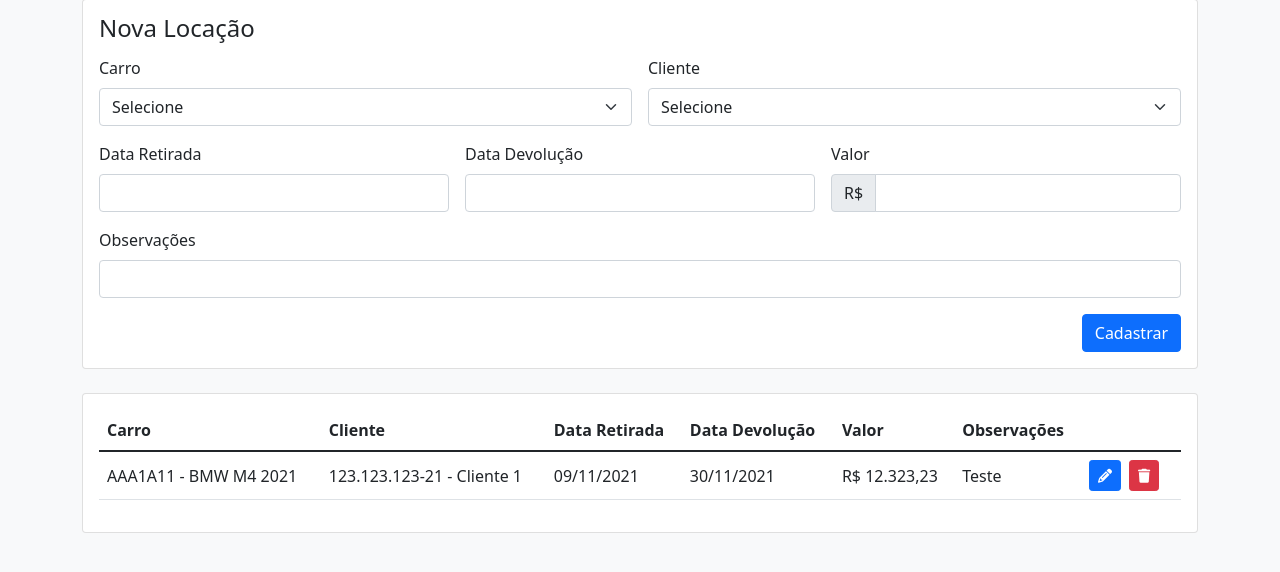
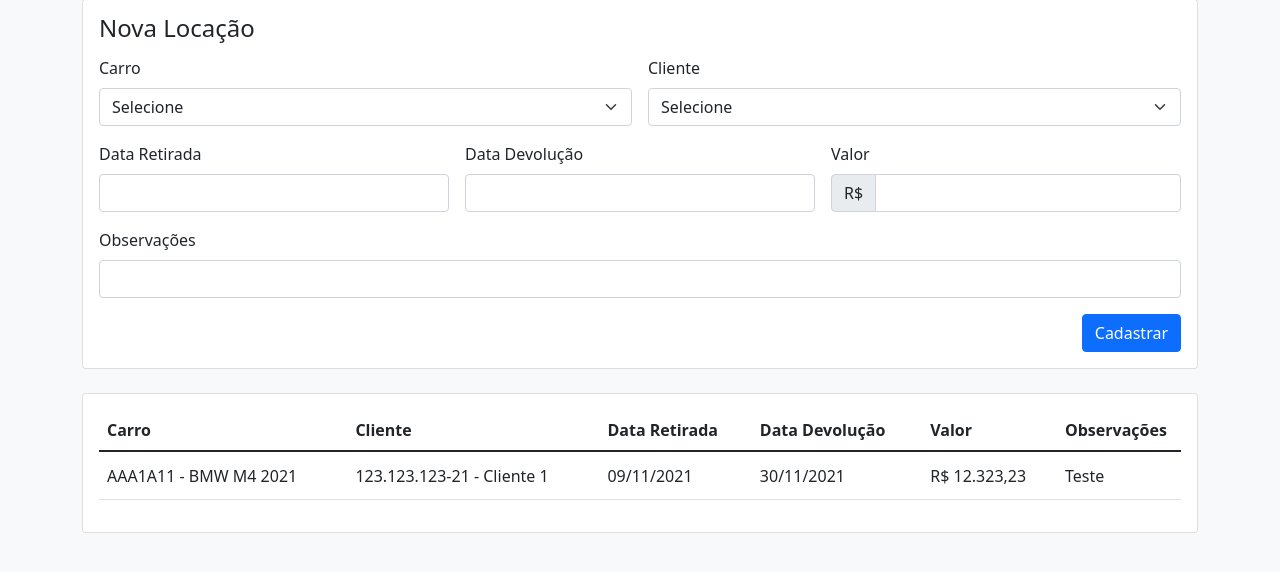
Before and after one commit to fezads/locadora-de-carros, a Django app: page /locacoes/ in a window 1280 px wide. Shown: the part 153-725 px from the top of the page. Run offline with Django 3.2, Linux system fonts and the light colour scheme; data comes from the database, SQL or seed files in the repository; some libraries are stand-ins or nearby versions.

Commit message:
Aumenta largura da tabela de locações

```diff
--- a/templates/locacoes/index.html
+++ b/templates/locacoes/index.html
@@ -75,7 +75,7 @@
     <div class="card">
         <div class="card-body">
             <div class="table-responsive">
-                <table class="table table-hover" style="min-width:1000px;">
+                <table class="table table-hover" style="min-width:1200px;">
                     <thead>
                         <tr>
                             <th scope="col">Carro</th>
```
